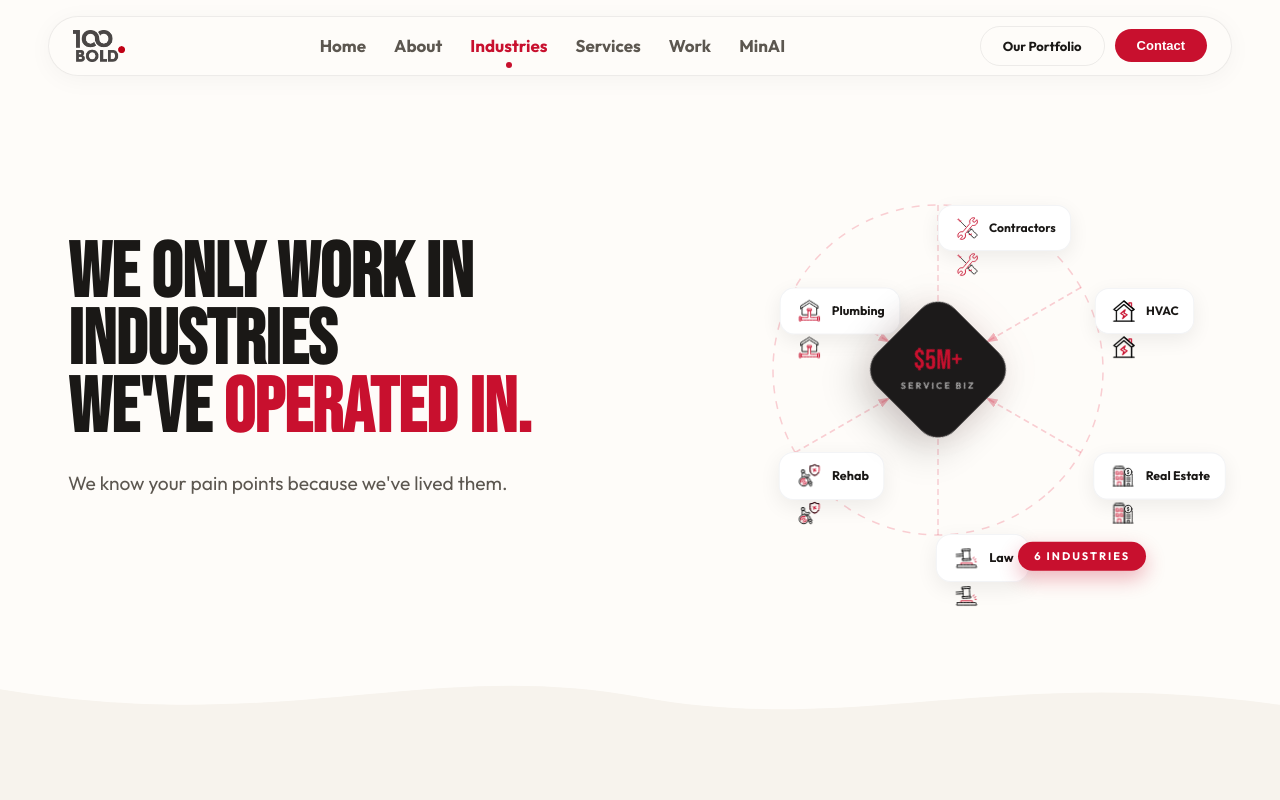
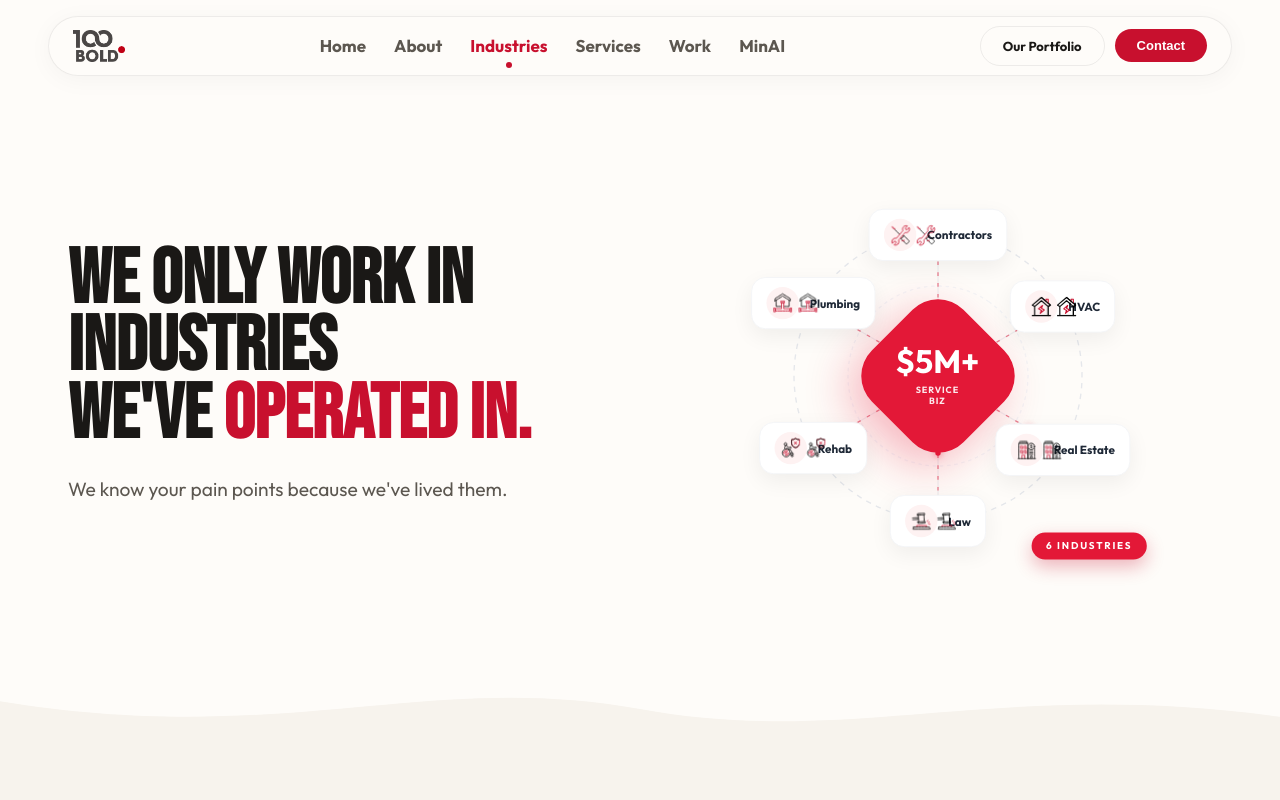
Before and after one commit to 100Bco/100bold-new, a React (Vite) app: page /industries in a window 1280 px wide. Shown: the top 800 px of the page. Built offline with nearby package versions, Linux system fonts and the light colour scheme.

Commit message:
Refactor IndustriesHeroGraphic component structure

```diff
--- a/src/components/IndustriesHeroGraphic.jsx
+++ b/src/components/IndustriesHeroGraphic.jsx
@@ -1,6 +1,7 @@
-import { motion } from 'framer-motion'
-import { useRef, useEffect } from 'react'
+import { motion } from 'framer-motion';
+import { useRef, useEffect } from 'react';
 
+// Giữ nguyên data và lottie files của bạn
 const industries = [
   { name: 'Contractors', lottie: '/repair-tools-red.json', angle: 270 },
   { name: 'HVAC', lottie: '/power-red.json', angle: 330 },
@@ -8,114 +9,271 @@ const industries = [
   { name: 'Law', lottie: '/law-red.json', angle: 90 },
   { name: 'Rehab', lottie: '/wheelchair-insurance-red.json', angle: 150 },
   { name: 'Plumbing', lottie: '/hourse-red.json', angle: 210 },
-]
+];
 
-const cx = 250, cy = 210, radius = 165
-
+// Giữ nguyên component render Lottie của bạn
 function LottieSmall({ src }) {
-  const ref = useRef(null)
+  const ref = useRef(null);
   useEffect(() => {
-    let anim
+    let anim;
     import('lottie-web/build/player/lottie_light').then(lottie => {
-      if (!ref.current) return
+      if (!ref.current) return;
       anim = lottie.default.loadAnimation({
         container: ref.current, renderer: 'svg',
         loop: true, autoplay: true, path: src,
-      })
-    }).catch(() => {})
-    return () => { if (anim) anim.destroy() }
-  }, [src])
-  return <div ref={ref} style={{width: 28, height: 28, flexShrink: 0}} />
+      });
+    }).catch(() => {});
+    return () => { if (anim) anim.destroy(); };
+  }, [src]);
+  return <div ref={ref} style={{ width: 28, height: 28, flexShrink: 0 }} />;
 }
 
 export default function IndustriesHeroGraphic() {
-  const nodePositions = industries.map(ind => {
-    const rad = (ind.angle * Math.PI) / 180
-    return { x: cx + radius * Math.cos(rad), y: cy + radius * Math.sin(rad) }
-  })
+  const radius = 160;
+  const cx = 200;
+  const cy = 200;
 
   return (
-    <div style={{position:'relative',width:'100%',height:'100%',minHeight:420,display:'flex',alignItems:'center',justifyContent:'center'}}>
+    <div style={{
+      position: 'relative',
+      width: '100%',
+      height: '100%',
+      minHeight: 420,
+      display: 'flex',
+      alignItems: 'center',
+      justifyContent: 'center',
+      padding: 16,
+      transform: 'scale(0.9)', // Thu nhỏ một chút trên màn hình nhỏ, bạn có thể dùng media query nếu cần
+    }}>
+      <div style={{
+        position: 'relative',
+        width: 400,
+        height: 400,
+        display: 'flex',
+        alignItems: 'center',
+        justifyContent: 'center'
+      }}>
 
-      {/* Dashed orbit */}
-      <motion.svg
-        animate={{rotate:[0,360]}}
-        transition={{duration:45,repeat:Infinity,ease:'linear'}}
-        style={{position:'absolute',top:'50%',left:'50%',marginTop:-175,marginLeft:-175,pointerEvents:'none',overflow:'visible',opacity:.2}}
-        width="350" height="350" viewBox="0 0 350 350"
+        {/* SVG Rings and Lines */}
+        <svg
+          style={{
+            position: 'absolute',
+            top: 0, left: 0, right: 0, bottom: 0,
+            width: '100%', height: '100%',
+            pointerEvents: 'none',
+            zIndex: 0
+          }}
+          viewBox="0 0 400 400"
         >
-        <circle cx="175" cy="175" r="165" stroke="#E31837" strokeWidth="1.5" fill="none" strokeDasharray="8 8"/>
-      </motion.svg>
+          {/* Vòng tròn ngoài */}
+          <motion.circle
+            cx={cx} cy={cy} r={radius}
+            stroke="#E5E7EB" strokeWidth="1.5" strokeDasharray="6 6" fill="none"
+            animate={{ rotate: 360 }}
+            transition={{ duration: 50, repeat: Infinity, ease: "linear" }}
+            style={{ transformOrigin: 'center' }}
+          />
+          {/* Vòng tròn trong */}
+          <motion.circle
+            cx={cx} cy={cy} r={radius - 60}
+            stroke="#F3F4F6" strokeWidth="1.5" strokeDasharray="4 4" fill="none"
+            animate={{ rotate: -360 }}
+            transition={{ duration: 40, repeat: Infinity, ease: "linear" }}
+            style={{ transformOrigin: 'center' }}
+          />
 
-      {/* Connecting lines from nodes to center */}
-      <svg style={{position:'absolute',top:0,left:0,width:'100%',height:'100%',pointerEvents:'none',zIndex:1,overflow:'visible'}} viewBox="0 0 500 420">
-        <defs>
-          <marker id="arrowRed" markerWidth="8" markerHeight="6" refX="8" refY="3" orient="auto">
-            <path d="M0,0 L8,3 L0,6" fill="rgba(227,24,55,.3)" />
-          </marker>
-        </defs>
-        {nodePositions.map((pos, i) => {
-          const dx = cx - pos.x, dy = cy - pos.y
-          const len = Math.sqrt(dx*dx + dy*dy)
-          const endX = pos.x + dx * ((len - 55) / len)
-          const endY = pos.y + dy * ((len - 55) / len)
+          {/* Các đường line kết nối và hạt dữ liệu chạy */}
+          {industries.map((node, i) => {
+            const rad = (node.angle * Math.PI) / 180;
+            const x2 = cx + Math.cos(rad) * radius;
+            const y2 = cy + Math.sin(rad) * radius;
             return (
-            <line key={i}
-              x1={pos.x} y1={pos.y} x2={endX} y2={endY}
-              stroke="rgba(227,24,55,.2)" strokeWidth="1.5" strokeDasharray="6 4"
-              markerEnd="url(#arrowRed)"
+              <g key={`connection-${i}`}>
+                {/* Đường line mờ cố định */}
+                <motion.line
+                  x1={cx} y1={cy} x2={x2} y2={y2}
+                  stroke="#E5E7EB" strokeWidth="1.5" opacity="0.6"
+                  initial={{ pathLength: 0 }}
+                  animate={{ pathLength: 1 }}
+                  transition={{ duration: 1.5, delay: i * 0.1, ease: "easeOut" }}
                 />
-          )
+
+                {/* Đường đứt nét chạy */}
+                <motion.line
+                  x1={cx} y1={cy} x2={x2} y2={y2}
+                  stroke="#E31837" strokeWidth="1.5" strokeDasharray="4 8"
+                  initial={{ opacity: 0 }}
+                  animate={{ strokeDashoffset: [0, -24], opacity: 0.5 }}
+                  transition={{
+                    strokeDashoffset: { duration: 1.5, repeat: Infinity, ease: "linear" },
+                    opacity: { duration: 1, delay: 1.5 }
+                  }}
+                />
+
+                {/* Hạt dữ liệu (Particle) di chuyển */}
+                <motion.circle
+                  r="3"
+                  fill="#E31837"
+                  style={{ filter: 'drop-shadow(0 0 4px rgba(227,24,55,0.8))' }}
+                  initial={{ opacity: 0 }}
+                  animate={{
+                    cx: [cx, x2],
+                    cy: [cy, y2],
+                    opacity: [0, 1, 0],
+                  }}
+                  transition={{ duration: 2.5, repeat: Infinity, delay: 1.5 + i * 0.3, ease: "easeInOut" }}
+                />
+              </g>
+            );
           })}
         </svg>
 
-      {/* Central node */}
+        {/* Khối hình thoi trung tâm (Màu đỏ, chữ trắng) */}
         <motion.div
-        initial={{rotate: 45}}
-        animate={{y:[-6,6,-6], rotate: 45}}
-        transition={{duration:5,repeat:Infinity,ease:'easeInOut'}}
-        style={{position:'absolute',top:'50%',left:'50%',marginTop:-55,marginLeft:-55,zIndex:20,width:110,height:110,background:'#1C1A1A',borderRadius:24,boxShadow:'0 16px 40px rgba(0,0,0,.2), 0 0 50px rgba(227,24,55,.06)',display:'flex',alignItems:'center',justifyContent:'center',border:'1px solid rgba(255,255,255,.08)'}}
+          initial={{ scale: 0, rotate: 0 }}
+          animate={{ scale: 1, rotate: 45 }}
+          transition={{ duration: 0.8, type: "spring", bounce: 0.4 }}
+          style={{
+            position: 'absolute',
+            zIndex: 20,
+            width: 144, // 36 * 4
+            height: 144,
+            backgroundColor: '#E31837',
+            borderRadius: 40, // 2.5rem
+            boxShadow: '0 20px 50px rgba(227,24,55,0.3)',
+            display: 'flex',
+            alignItems: 'center',
+            justifyContent: 'center'
+          }}
         >
-        <div style={{transform:'rotate(-45deg)',display:'flex',flexDirection:'column',alignItems:'center'}}>
-          <span style={{fontFamily:'var(--font-head)',fontSize:28,color:'var(--red)',lineHeight:1}}>$5M+</span>
-          <span style={{color:'rgba(255,255,255,.6)',fontWeight:700,fontSize:9,letterSpacing:2,textTransform:'uppercase',marginTop:4}}>Service Biz</span>
+          <div style={{
+            display: 'flex',
+            flexDirection: 'column',
+            alignItems: 'center',
+            justifyContent: 'center',
+            transform: 'rotate(-45deg)'
+          }}>
+            <span style={{
+              fontSize: 36, // 4xl
+              fontWeight: 'bold',
+              color: 'white',
+              lineHeight: 1
+            }}>$5M+</span>
+            <span style={{
+              fontSize: 10,
+              fontWeight: 'bold',
+              color: 'rgba(255, 255, 255, 0.9)',
+              letterSpacing: '0.1em', // tracking-widest
+              textTransform: 'uppercase',
+              marginTop: 8,
+              textAlign: 'center',
+              lineHeight: 1.25
+            }}>
+              Service<br/>Biz
+            </span>
           </div>
         </motion.div>
 
-      {/* Industry nodes - fixed positions on circle, subtle scale pulse */}
-      {industries.map((ind, i) => {
-        const pos = nodePositions[i]
+        {/* Các thẻ ngành nghề (Pills) */}
+        {industries.map((node, i) => {
+          const rad = (node.angle * Math.PI) / 180;
+          const x = Math.cos(rad) * radius;
+          const y = Math.sin(rad) * radius;
+
           return (
             <motion.div
-            key={ind.name}
-            animate={{scale:[1, 1.05, 1]}}
-            transition={{duration: 3, repeat: Infinity, ease:'easeInOut', delay: i * 0.5}}
+              key={node.name}
               style={{
-              position:'absolute',
-              top: `${(pos.y / 420) * 100}%`,
-              left: `${(pos.x / 500) * 100}%`,
-              transform: 'translate(-50%, -50%)',
-              zIndex: 10,
-              background:'#fff', padding:'8px 14px', borderRadius:14,
-              boxShadow:'0 6px 20px rgba(0,0,0,.07)',
-              border:'1px solid #f3f4f6',
-              display:'flex', alignItems:'center', gap:8,
+                position: 'absolute',
+                zIndex: 30,
+                left: '50%',
+                top: '50%',
+              }}
+              initial={{ x: '-50%', y: '-50%', opacity: 0, scale: 0.5 }}
+              animate={{
+                x: `calc(-50% + ${x}px)`,
+                y: `calc(-50% + ${y}px)`,
+                opacity: 1,
+                scale: 1
+              }}
+              transition={{ duration: 0.8, delay: 0.4 + i * 0.1, type: "spring", stiffness: 60 }}
+            >
+              <motion.div
+                animate={{ y: [-4, 4, -4] }}
+                transition={{ duration: 4, repeat: Infinity, ease: "easeInOut", delay: i * 0.2 }}
+                style={{
+                  display: 'flex',
+                  alignItems: 'center',
+                  gap: 12, // gap-3
+                  backgroundColor: 'white',
+                  padding: '10px 16px', // py-2.5 px-4
+                  borderRadius: 16, // 2xl
+                  boxShadow: '0 8px 25px rgba(0,0,0,0.06)',
+                  border: '1px solid #F3F4F6', // gray-100
+                  whiteSpace: 'nowrap',
+                  cursor: 'default',
+                  transition: 'all 0.3s ease'
+                }}
+                // Inline hover effect simulation (React doesn't support :hover in inline styles natively without extra libraries,
+                // but this static style looks rất gần với bản Tailwind)
+                onMouseEnter={(e) => {
+                  e.currentTarget.style.borderColor = '#FECACA'; // red-200
+                  e.currentTarget.style.boxShadow = '0 8px 25px rgba(227,24,55,0.15)';
+                  e.currentTarget.children[0].style.backgroundColor = '#FEE2E2'; // red-100
+                }}
+                onMouseLeave={(e) => {
+                  e.currentTarget.style.borderColor = '#F3F4F6';
+                  e.currentTarget.style.boxShadow = '0 8px 25px rgba(0,0,0,0.06)';
+                  e.currentTarget.children[0].style.backgroundColor = '#FEF2F2'; // red-50
                 }}
               >
-            <LottieSmall src={ind.lottie} />
-            <span style={{fontSize:12,fontWeight:700,color:'var(--dark)',whiteSpace:'nowrap'}}>{ind.name}</span>
+                {/* Vòng tròn bọc Lottie */}
+                <div style={{
+                  width: 36, // w-9
+                  height: 36, // h-9
+                  borderRadius: '50%',
+                  backgroundColor: '#FEF2F2', // red-50
+                  display: 'flex',
+                  alignItems: 'center',
+                  justifyContent: 'center',
+                  transition: 'background-color 0.3s ease'
+                }}>
+                  <LottieSmall src={node.lottie} />
+                </div>
+                <span style={{
+                  fontSize: 13,
+                  fontWeight: 'bold',
+                  color: '#1F2937' // gray-800
+                }}>{node.name}</span>
               </motion.div>
-        )
+            </motion.div>
+          );
         })}
 
-      {/* Badge */}
+        {/* Badge "6 Industries" */}
         <motion.div
           animate={{y:[-4,4,-4]}}
           transition={{duration:4,repeat:Infinity,ease:'easeInOut'}}
-        style={{position:'absolute',bottom:'3%',right:'12%',zIndex:30,background:'var(--red)',color:'#fff',fontSize:11,fontWeight:700,letterSpacing:2,textTransform:'uppercase',padding:'6px 16px',borderRadius:20,boxShadow:'0 8px 20px rgba(200,16,46,.3)'}}
+          style={{
+            position: 'absolute',
+            bottom: 0,
+            right: -32, // md:-right-8
+            zIndex: 30,
+            backgroundColor: '#E31837',
+            color: 'white',
+            fontSize: 11,
+            fontWeight: 'bold',
+            letterSpacing: 2,
+            textTransform: 'uppercase',
+            padding: '6px 16px',
+            borderRadius: 9999, // full
+            boxShadow: '0 8px 20px rgba(200,16,46,0.3)'
+          }}
         >
           6 Industries
         </motion.div>
+
       </div>
-  )
+    </div>
+  );
 }
```
Lines whose indentation alone changed are shown as unchanged.
